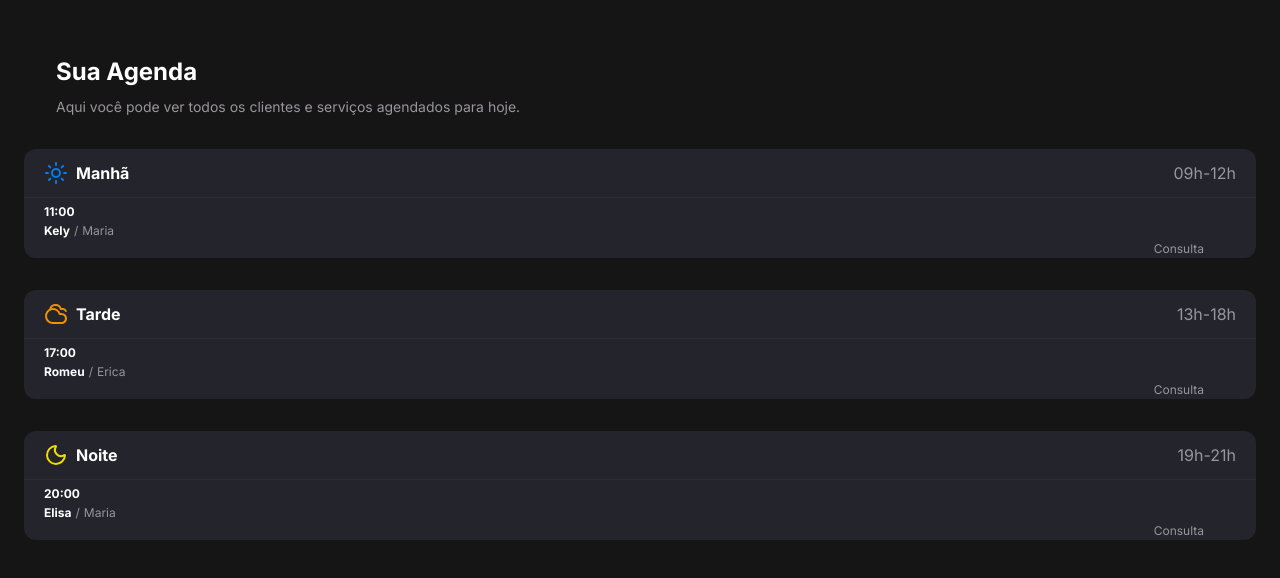
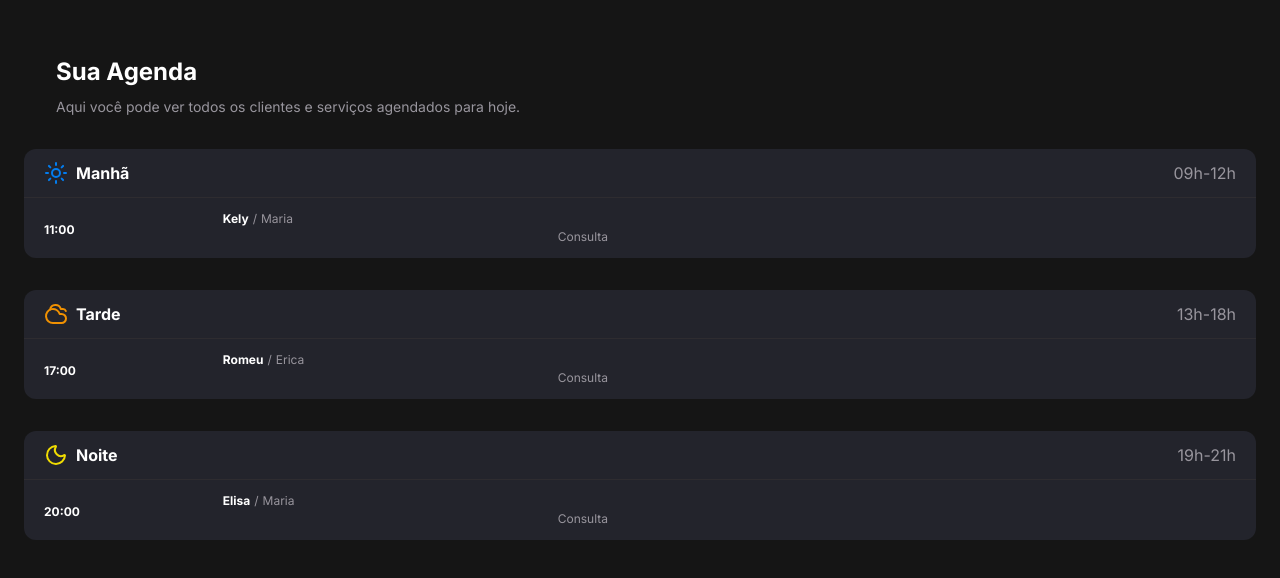
Before and after one commit to leonardofv/pet-shop, a Next.js app: page / in a window 1280 px wide. Shown: the top 578 px of the page. Built offline with nearby package versions, Linux system fonts and the light colour scheme.

Commit message:
continuing appointmentCard

```diff
--- a/src/app/page.tsx
+++ b/src/app/page.tsx
@@ -1,92 +1,8 @@
 import { PeriodSection } from '@/components/period-section';
-import { Appointment as AppointmentPrisma } from '@/generated/prisma/client';
-import {
-  Appointment,
-  AppointmentPeriod,
-  AppointmentPeriodDay,
-} from '@/types/appointment';
-
-const appointments = [
-  {
-    id: '1',
-    petName: 'Romeu',
-    description: 'Consulta',
-    tutorName: 'Erica',
-    phone: '98986854321',
-    scheduleAt: new Date('2026-01-12T17:00:00'),
-  },
-  {
-    id: '2',
-    petName: 'Kely',
-    description: 'Consulta',
-    tutorName: 'Maria',
-    phone: '98986854321',
-    scheduleAt: new Date('2026-01-13T11:00:00'),
-  },
-  {
-    id: '3',
-    petName: 'Elisa',
-    description: 'Consulta',
-    tutorName: 'Maria',
-    phone: '98986854321',
-    scheduleAt: new Date('2026-01-14T20:00:00'),
-  },
-];
-
-const getPeriod = (hour: number): AppointmentPeriodDay => {
-  if (hour >= 9 && hour < 12) return 'morning';
-  if (hour >= 13 && hour < 18) return 'afternoon';
-  return 'evening';
-};
-
-//função retorna um array de AppointmentPeriod
-function groupAppointmentByPeriod(
-  appointments: AppointmentPrisma[]
-): AppointmentPeriod[] {
-  const transformedAppointments: Appointment[] = appointments?.map((apt) => ({
-    ...apt,
-    time: apt.scheduleAt.toLocaleTimeString('pt-Br', {
-      hour: '2-digit',
-      minute: '2-digit',
-    }),
-    service: apt.description,
-    period: getPeriod(apt.scheduleAt.getHours()),
-  }));
-
-  const morningAppointments = transformedAppointments.filter(
-    (apt) => apt.period === 'morning'
-  );
-  const afternoonAppointments = transformedAppointments.filter(
-    (apt) => apt.period === 'afternoon'
-  );
-  const eveningAppointments = transformedAppointments.filter(
-    (apt) => apt.period === 'evening'
-  );
-
-  return [
-    {
-      title: 'Manhã',
-      type: 'morning',
-      timeRange: '09h-12h',
-      appointments: morningAppointments,
-    },
-    {
-      title: 'Tarde',
-      type: 'afternoon',
-      timeRange: '13h-18h',
-      appointments: afternoonAppointments,
-    },
-    {
-      title: 'Noite',
-      type: 'evening',
-      timeRange: '19h-21h',
-      appointments: eveningAppointments,
-    },
-  ];
-}
+import { APPOINTMENT_DATA, groupAppointmentByPeriod } from '@/utils';
 
 export default function Home() {
-  const periods = groupAppointmentByPeriod(appointments);
+  const periods = groupAppointmentByPeriod(APPOINTMENT_DATA);
 
   return (
     <div className="bg-background-primary p-6">
--- a/src/components/appointment-card/appointment-card.tsx
+++ b/src/components/appointment-card/appointment-card.tsx
@@ -1,12 +1,22 @@
+import { cn } from '@/lib/utils';
 import { Appointment } from '@/types/appointment';
 
 type AppointmentCardProps = {
   appointment: Appointment;
+  isFirstInSection?: boolean;
 };
 
-export const AppointmentCard = ({ appointment }: AppointmentCardProps) => {
+export const AppointmentCard = ({
+  appointment,
+  isFirstInSection = false,
+}: AppointmentCardProps) => {
   return (
-    <div>
+    <div
+      className={cn(
+        'grid grid-cols-2 md:grid-cols-[15%_35%_30%_20%] items-center py-3',
+        !isFirstInSection && 'border-t border-[#353339]'
+      )}
+    >
       <div className="text-left pr-4 md:pr-0">
         <span className="text-label-small-size text-content-primary font-semibold">
           {appointment.time}
--- a/src/components/period-section/period-section.tsx
+++ b/src/components/period-section/period-section.tsx
@@ -35,7 +35,11 @@
               <div className="text-right">Paciente</div>
             </div>
             {period.appointments.map((appointment, index) => (
-              <AppointmentCard appointment={appointment} key={index} />
+              <AppointmentCard
+                appointment={appointment}
+                key={index}
+                isFirstInSection={index == 0} //adicionar borda
+              />
             ))}
           </div>
         </div>
--- /dev/null
+++ b/src/utils/appointment-utils.ts
@@ -0,0 +1,58 @@
+import { Appointment as AppointmentPrisma } from '@/generated/prisma/client';
+import {
+  Appointment,
+  AppointmentPeriod,
+  AppointmentPeriodDay,
+} from '@/types/appointment';
+
+export const getPeriod = (hour: number): AppointmentPeriodDay => {
+  if (hour >= 9 && hour < 12) return 'morning';
+  if (hour >= 13 && hour < 18) return 'afternoon';
+  return 'evening';
+};
+
+//função retorna um array de AppointmentPeriod
+export function groupAppointmentByPeriod(
+  appointments: AppointmentPrisma[]
+): AppointmentPeriod[] {
+  const transformedAppointments: Appointment[] = appointments?.map((apt) => ({
+    ...apt,
+    time: apt.scheduleAt.toLocaleTimeString('pt-Br', {
+      hour: '2-digit',
+      minute: '2-digit',
+    }),
+    service: apt.description,
+    period: getPeriod(apt.scheduleAt.getHours()),
+  }));
+
+  const morningAppointments = transformedAppointments.filter(
+    (apt) => apt.period === 'morning'
+  );
+  const afternoonAppointments = transformedAppointments.filter(
+    (apt) => apt.period === 'afternoon'
+  );
+  const eveningAppointments = transformedAppointments.filter(
+    (apt) => apt.period === 'evening'
+  );
+
+  return [
+    {
+      title: 'Manhã',
+      type: 'morning',
+      timeRange: '09h-12h',
+      appointments: morningAppointments,
+    },
+    {
+      title: 'Tarde',
+      type: 'afternoon',
+      timeRange: '13h-18h',
+      appointments: afternoonAppointments,
+    },
+    {
+      title: 'Noite',
+      type: 'evening',
+      timeRange: '19h-21h',
+      appointments: eveningAppointments,
+    },
+  ];
+}
--- /dev/null
+++ b/src/utils/index.ts
@@ -0,0 +1,2 @@
+export * from './appointment-utils';
+export * from './mock-data';
--- /dev/null
+++ b/src/utils/mock-data.ts
@@ -0,0 +1,26 @@
+export const APPOINTMENT_DATA = [
+  {
+    id: '1',
+    petName: 'Romeu',
+    description: 'Consulta',
+    tutorName: 'Erica',
+    phone: '98986854321',
+    scheduleAt: new Date('2026-01-12T17:00:00'),
+  },
+  {
+    id: '2',
+    petName: 'Kely',
+    description: 'Consulta',
+    tutorName: 'Maria',
+    phone: '98986854321',
+    scheduleAt: new Date('2026-01-13T11:00:00'),
+  },
+  {
+    id: '3',
+    petName: 'Elisa',
+    description: 'Consulta',
+    tutorName: 'Maria',
+    phone: '98986854321',
+    scheduleAt: new Date('2026-01-14T20:00:00'),
+  },
+];
```
